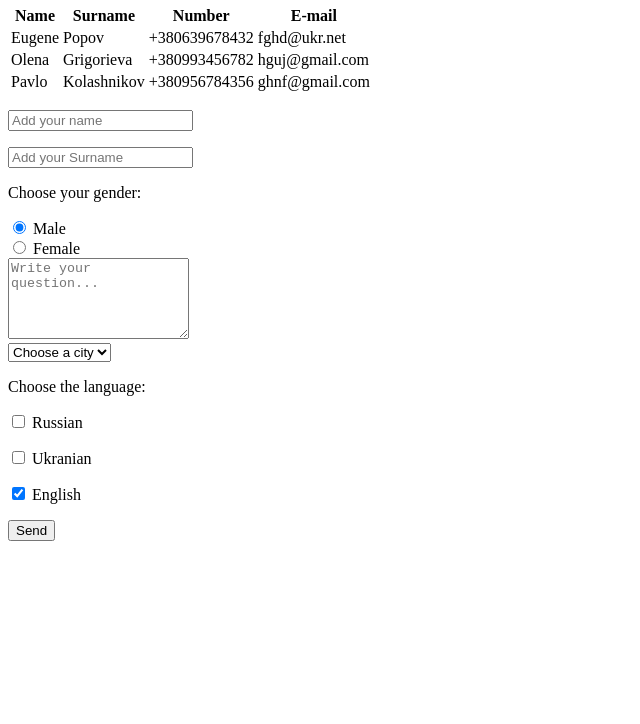
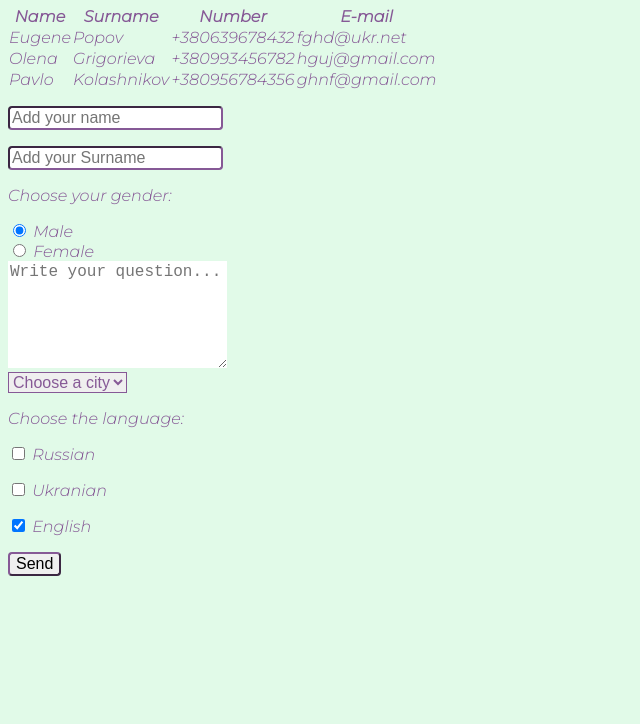
Before and after one commit to mariyagoli/index, a plain HTML site: page index.html in a window 1280 px wide. Shown: the part 76-800 px from the top of the page, without its empty margins (0-640 px from the left). Drawn offline with Linux system fonts and the light colour scheme.

Commit message:
сss version

```diff
--- a/index.html
+++ b/index.html
@@ -2,6 +2,7 @@
 <html>
     <head>
         <meta charset="utf-8">
+        <link rel="stylesheet" href="style.css">
         <title>HW - HTML</title>
     </head>
     <body>
--- /dev/null
+++ b/style.css
@@ -0,0 +1,40 @@
+@import url('https://fonts.googleapis.com/css2?family=Montserrat:ital,wght@1,300&display=swap');
+body
+ {
+background-color: #e1fae8;
+color:#865996 ;
+font-size: 12pt;
+font-family:"Montserrat";
+}
+table
+{
+    border-width: 3px;
+    border-color: black;
+    border-collapse: collapse;
+    font-size: 12pt;
+}
+th
+{
+    width: 3px;
+    border: 2px black;
+}
+input
+{
+    border-radius: 4px;
+    border-color: #865996;
+    font-size: 12pt;
+}
+ textarea
+{
+border: 4px;
+border-color: #865996;
+color: #865996;
+font-size: 12pt;
+padding-bottom: 15px;
+}
+select
+{
+    border-color: #865996;
+    color: #865996;
+    font-size:12pt;
+}
```
